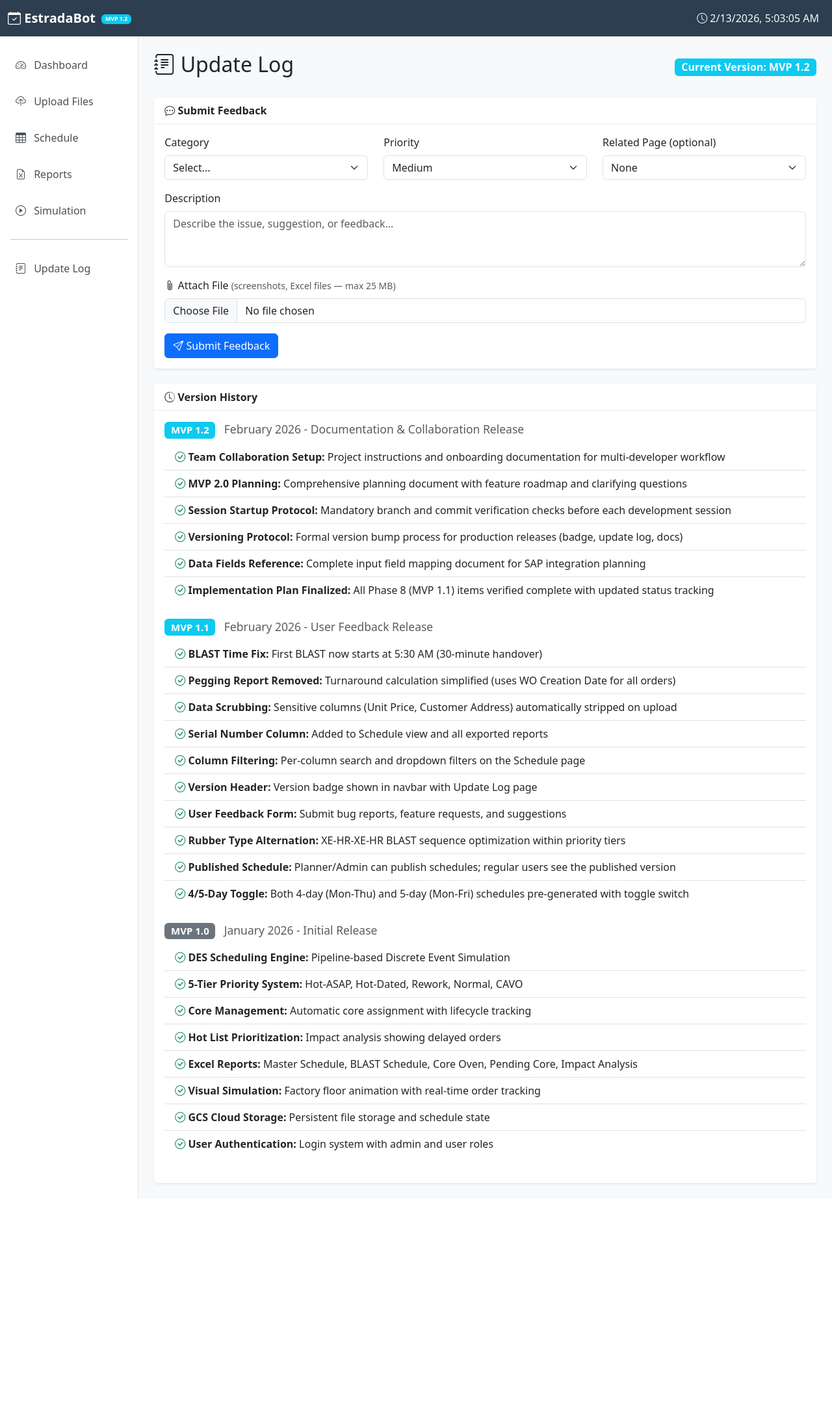
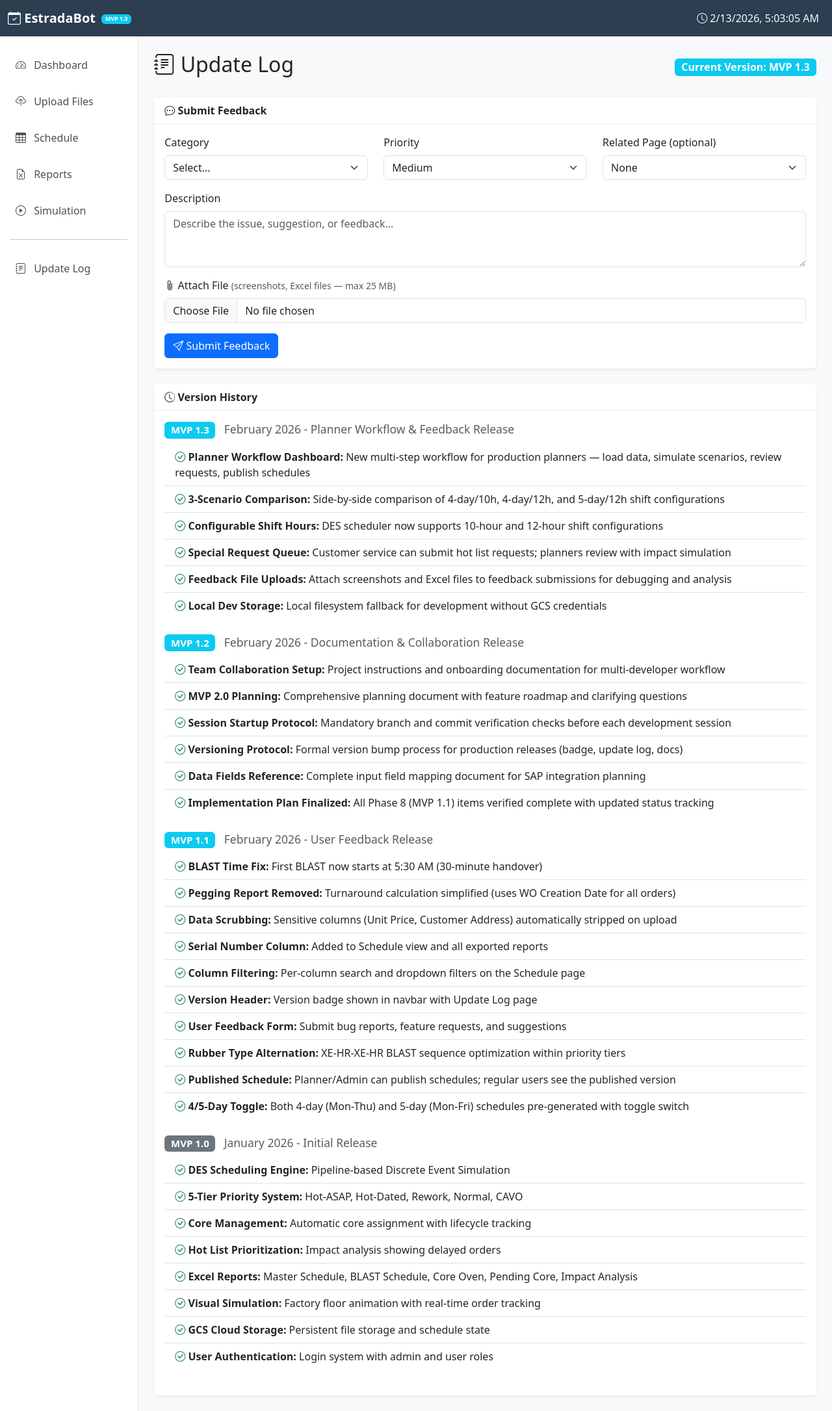
Before and after one commit to InnerLooper85/EstradaBot, a Flask app: template backend/templates/update_log.html in a window 1280 px wide. Shown: the whole page at 65% size. Before the commit the page ends 1844 px from the top, so only its background shows below. Run offline with Flask 3, Linux system fonts and the light colour scheme; the template is opened without the code that fills it, so the values that code supplies are empty; some libraries are stand-ins or nearby versions.

Commit message:
Bump to MVP 1.3 and add owner direct-deploy workflow
- Version badge → MVP 1.3 in navbar and update log
- Update log: planner workflow, 3-scenario comparison, shift config,
  special requests, feedback file uploads, local dev storage
- CLAUDE.md: owner direct-deploy path (skip PR for owner deploys),
  team members still require PR review

https://claude.ai/code/session_018zHiYhT6hD3FNqi1PFeHJ5

```diff
--- a/backend/templates/base.html
+++ b/backend/templates/base.html
@@ -173,7 +173,7 @@
         <div class="container-fluid">
             <a class="navbar-brand" href="/">
                 <i class="bi bi-calendar-check"></i> EstradaBot
-                <span class="badge bg-info ms-1" style="font-size: 0.55rem; vertical-align: middle;">MVP 1.2</span>
+                <span class="badge bg-info ms-1" style="font-size: 0.55rem; vertical-align: middle;">MVP 1.3</span>
             </a>
             <button class="navbar-toggler" type="button" data-bs-toggle="collapse" data-bs-target="#navbarNav">
                 <span class="navbar-toggler-icon"></span>
--- a/backend/templates/update_log.html
+++ b/backend/templates/update_log.html
@@ -5,7 +5,7 @@
 {% block content %}
 <div class="d-flex justify-content-between align-items-center mb-4">
     <h2><i class="bi bi-journal-text"></i> Update Log</h2>
-    <span class="badge bg-info fs-6">Current Version: MVP 1.2</span>
+    <span class="badge bg-info fs-6">Current Version: MVP 1.3</span>
 </div>
 
 <!-- Feedback Form -->
@@ -97,6 +97,40 @@
         <i class="bi bi-clock-history"></i> Version History
     </div>
     <div class="card-body">
+        <!-- MVP 1.3 -->
+        <div class="mb-4">
+            <h5>
+                <span class="badge bg-info">MVP 1.3</span>
+                <small class="text-muted ms-2">February 2026 - Planner Workflow &amp; Feedback Release</small>
+            </h5>
+            <ul class="list-group list-group-flush">
+                <li class="list-group-item">
+                    <i class="bi bi-check-circle text-success"></i>
+                    <strong>Planner Workflow Dashboard:</strong> New multi-step workflow for production planners — load data, simulate scenarios, review requests, publish schedules
+                </li>
+                <li class="list-group-item">
+                    <i class="bi bi-check-circle text-success"></i>
+                    <strong>3-Scenario Comparison:</strong> Side-by-side comparison of 4-day/10h, 4-day/12h, and 5-day/12h shift configurations
+                </li>
+                <li class="list-group-item">
+                    <i class="bi bi-check-circle text-success"></i>
+                    <strong>Configurable Shift Hours:</strong> DES scheduler now supports 10-hour and 12-hour shift configurations
+                </li>
+                <li class="list-group-item">
+                    <i class="bi bi-check-circle text-success"></i>
+                    <strong>Special Request Queue:</strong> Customer service can submit hot list requests; planners review with impact simulation
+                </li>
+                <li class="list-group-item">
+                    <i class="bi bi-check-circle text-success"></i>
+                    <strong>Feedback File Uploads:</strong> Attach screenshots and Excel files to feedback submissions for debugging and analysis
+                </li>
+                <li class="list-group-item">
+                    <i class="bi bi-check-circle text-success"></i>
+                    <strong>Local Dev Storage:</strong> Local filesystem fallback for development without GCS credentials
+                </li>
+            </ul>
+        </div>
+
         <!-- MVP 1.2 -->
         <div class="mb-4">
             <h5>
```
Also changed, not shown: CLAUDE.md (+21 -4 lines).
